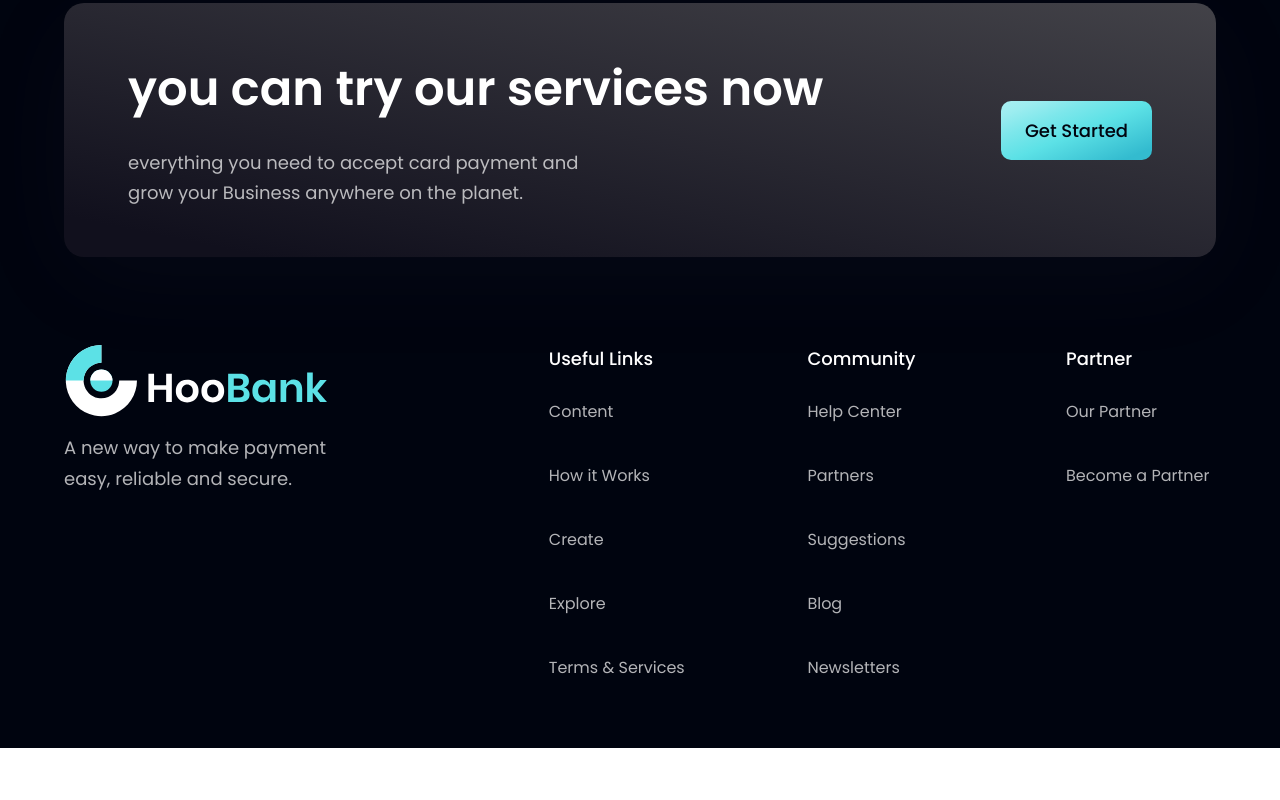
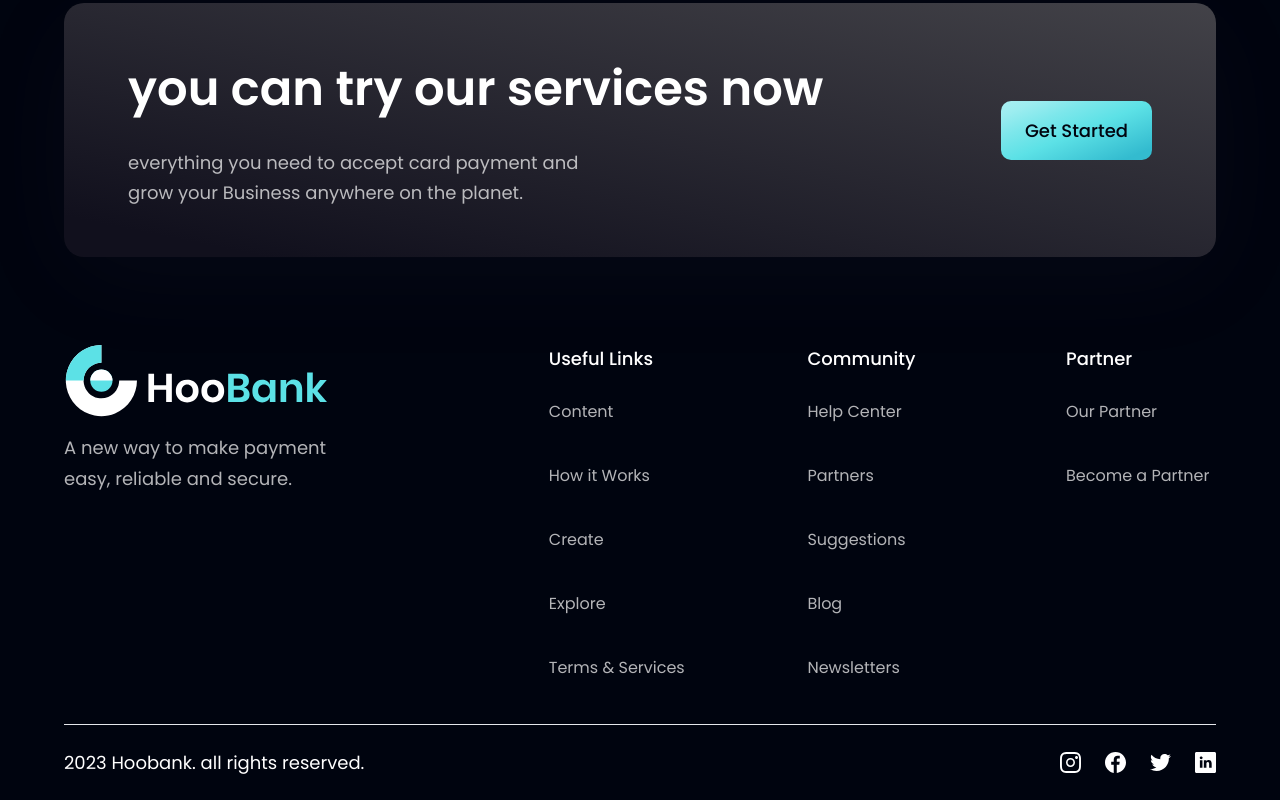
Before and after one commit to mohamud-eslan/react_tailwindcss, a React (Vite) app: page / in a window 1280 px wide. Shown: the part 3774-4574 px from the top of the page. Before the commit the page ends 4522 px from the top, so only its background shows below. Built offline with nearby package versions, Linux system fonts and the light colour scheme.

Commit message:
social media links added

```diff
--- a/src/components/Footer.jsx
+++ b/src/components/Footer.jsx
@@ -29,6 +29,17 @@
         </div>
 
       </div>
+      <div className="w-full flex justify-between items-center md:flex-row flex-col pt-6 border-t-[1px] border-t-[#3f3r45]">
+        <p className="font-poppins font-normal text-[18px] leading-[27px] text-white text-center">2023 Hoobank. all rights reserved.</p>
+        <div className="flex flex-row md:mt-0 mt-6">
+          {socialMedia.map((social, index) => (
+            <img  key={social.id}
+            src={social.icon}
+            alt={social.id}
+            className={`w-[21px] h-[21px] object-contain cursor-pointer ${index !== socialMedia.length - 1 ? 'mr-6' : 'mr-0'}`} />
+          ))}
+        </div>
+      </div>
 
     </section>
   )
```
